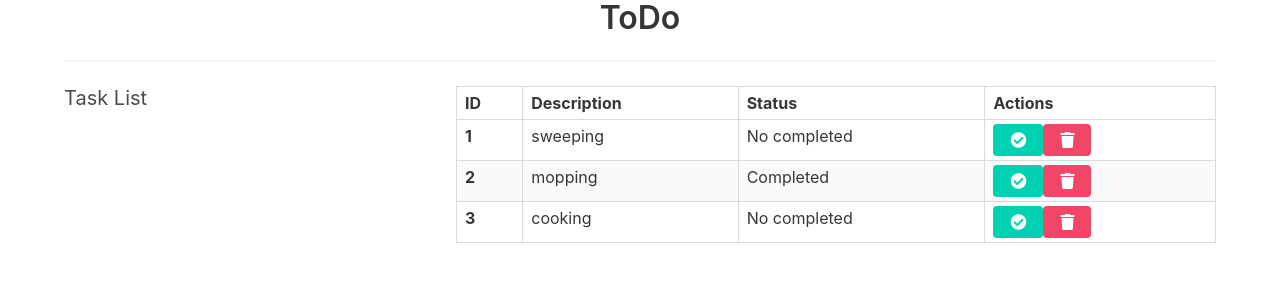
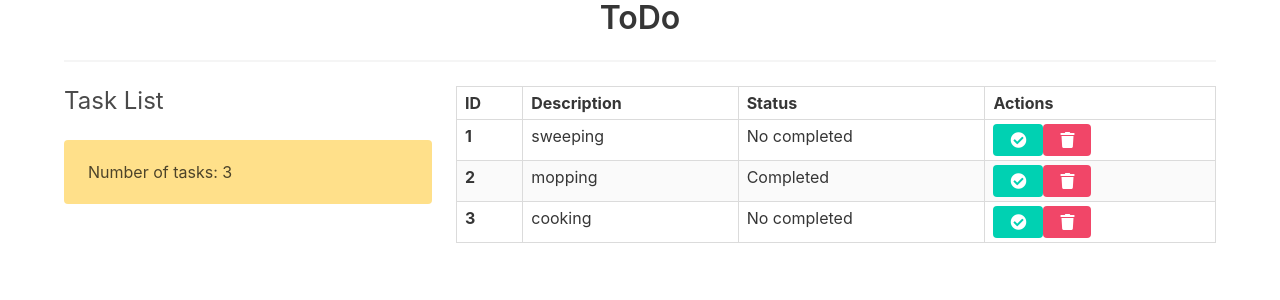
Before and after one commit to dany-eduard/angular-toDo, an Angular app: page / in a window 1280 px wide. Shown: the top 300 px of the page. Built offline with nearby package versions, Linux system fonts and the light colour scheme.

Commit message:
add: mensaje base numero tareas

```diff
--- a/src/app/tasks/subtitle/subtitle.component.html
+++ b/src/app/tasks/subtitle/subtitle.component.html
@@ -1 +1,8 @@
-<h2 class="subtitle">Task List</h2>
+<h2 class="subtitle is-4">Task List</h2>
+<div *ngIf="numberTasks > 0" class="notification is-warning">
+  <p>Number of tasks: {{ numberTasks }}</p>
+</div>
+
+<div *ngIf="numberTasks === 0" class="notification is-success">
+  <p>There are no tasks to perform</p>
+</div>
--- a/src/app/tasks/subtitle/subtitle.component.ts
+++ b/src/app/tasks/subtitle/subtitle.component.ts
@@ -1,8 +1,15 @@
 import { Component, OnInit } from '@angular/core';
+import TasksService from '../services/tasks.service';
 
 @Component({
   selector: 'app-subtitle',
   templateUrl: './subtitle.component.html',
   styleUrls: ['./subtitle.component.css'],
 })
-export class SubtitleComponent {}
+export class SubtitleComponent {
+  constructor(private tasksServices: TasksService) {}
+
+  get numberTasks() {
+    return this.tasksServices.tasks.length;
+  }
+}
```
